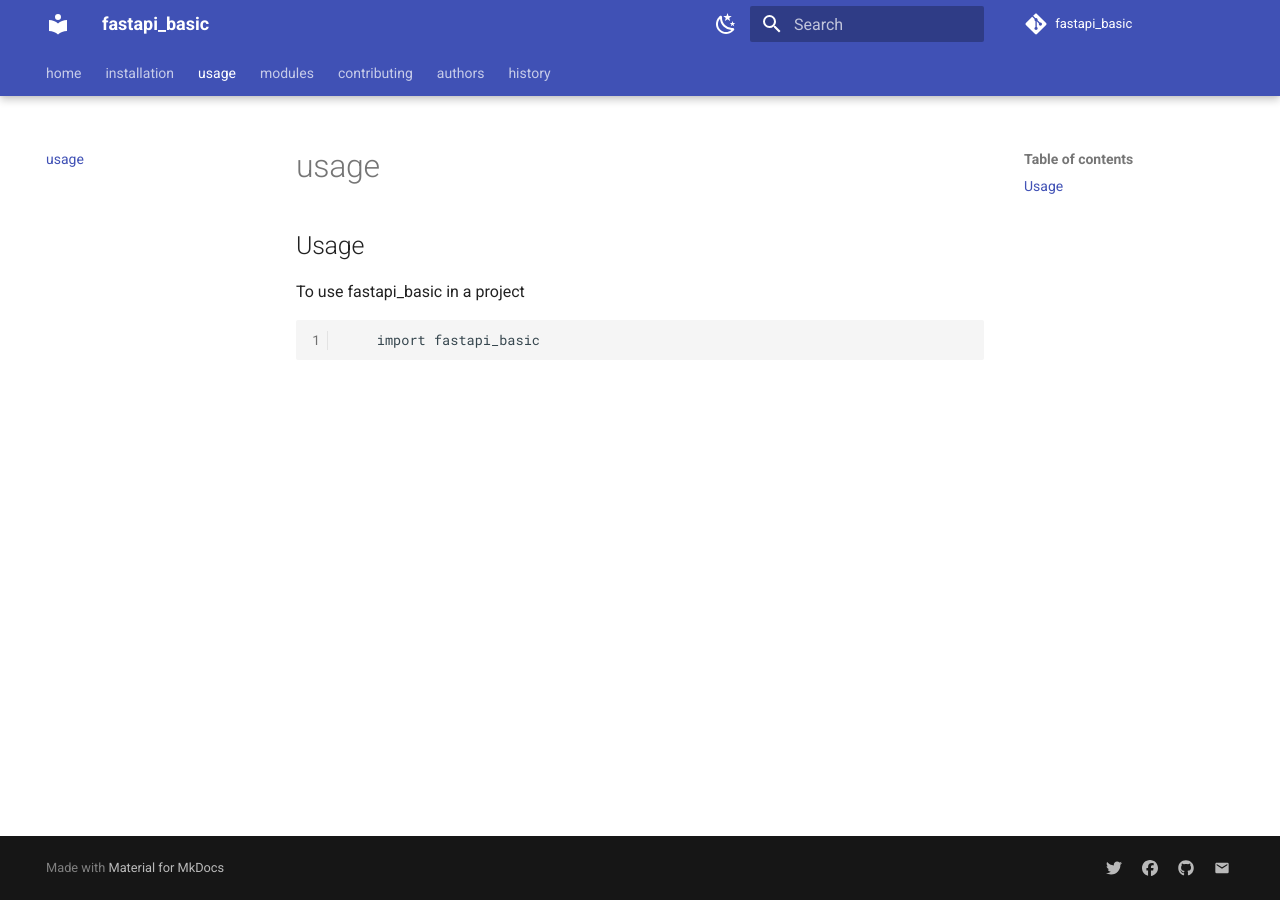
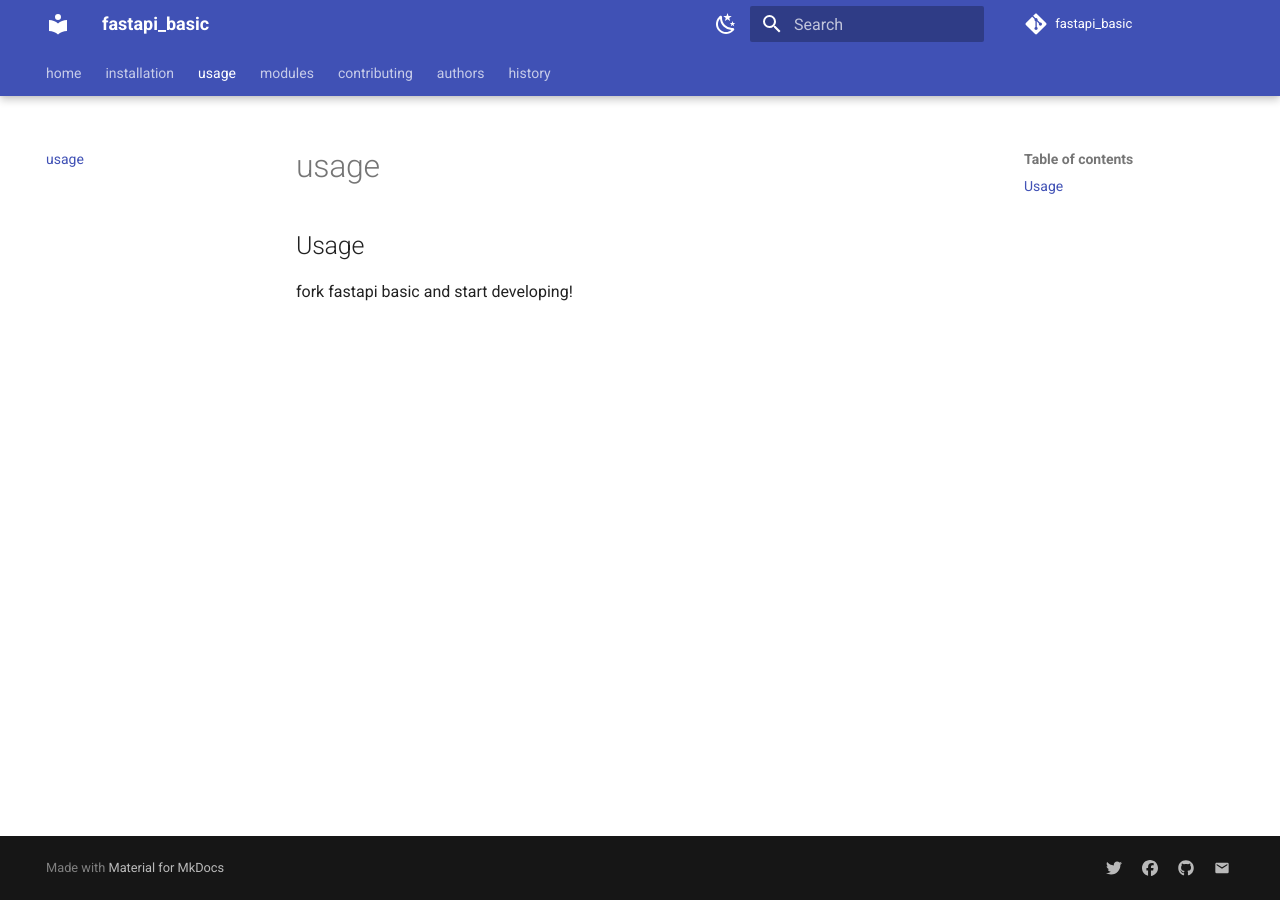
Before and after one commit to Ejjaffe/fastapi_basic, an MkDocs documentation site: the page built from docs/usage.md, in a window 1280 px wide. Built offline with MkDocs 1.6.1 and Material for MkDocs 9.7.7, drawn with Linux system fonts in a browser that asks for light colours; comment, search, counter and statistics services are not loaded; the version menu is left out.

Commit message:
change usage.md

````diff
--- a/docs/usage.md
+++ b/docs/usage.md
@@ -1,7 +1,3 @@
 # Usage
 
-To use fastapi_basic in a project
-
-```
-    import fastapi_basic
-```
+fork fastapi basic and start developing!
````
